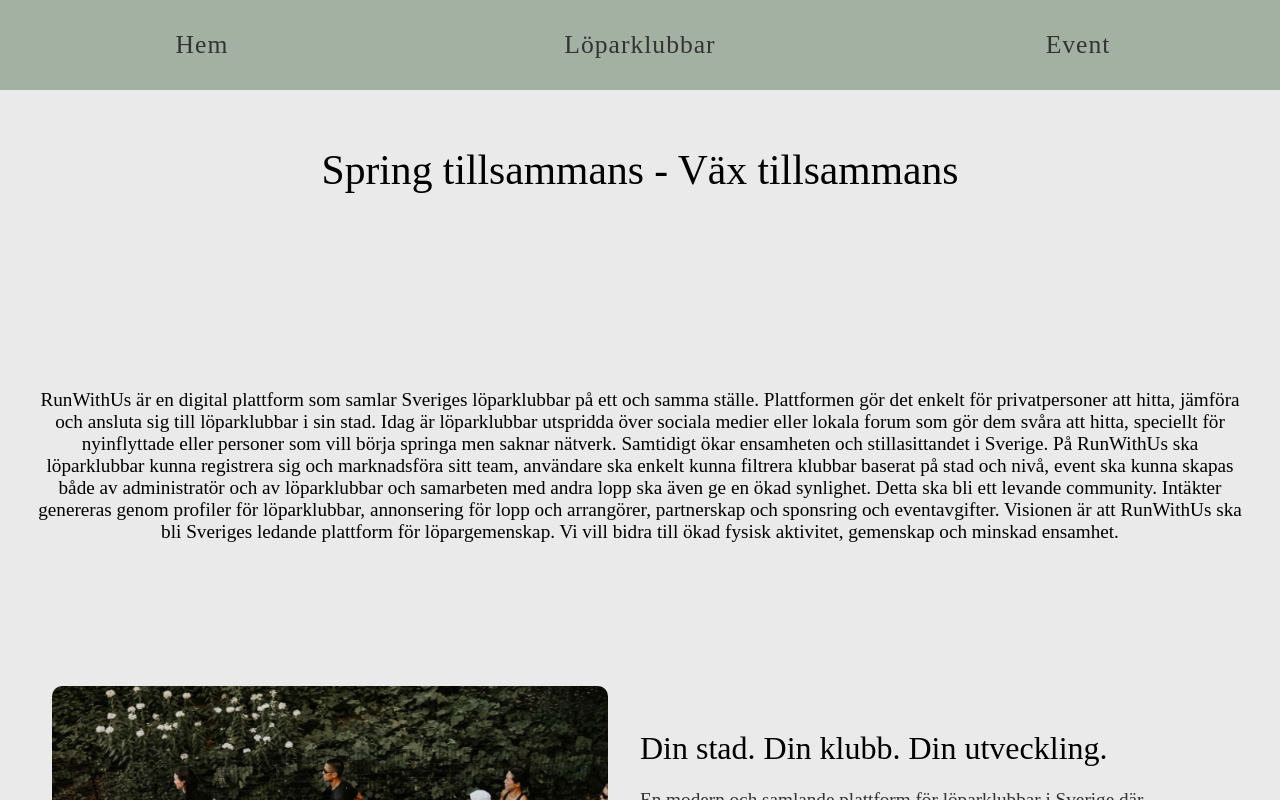
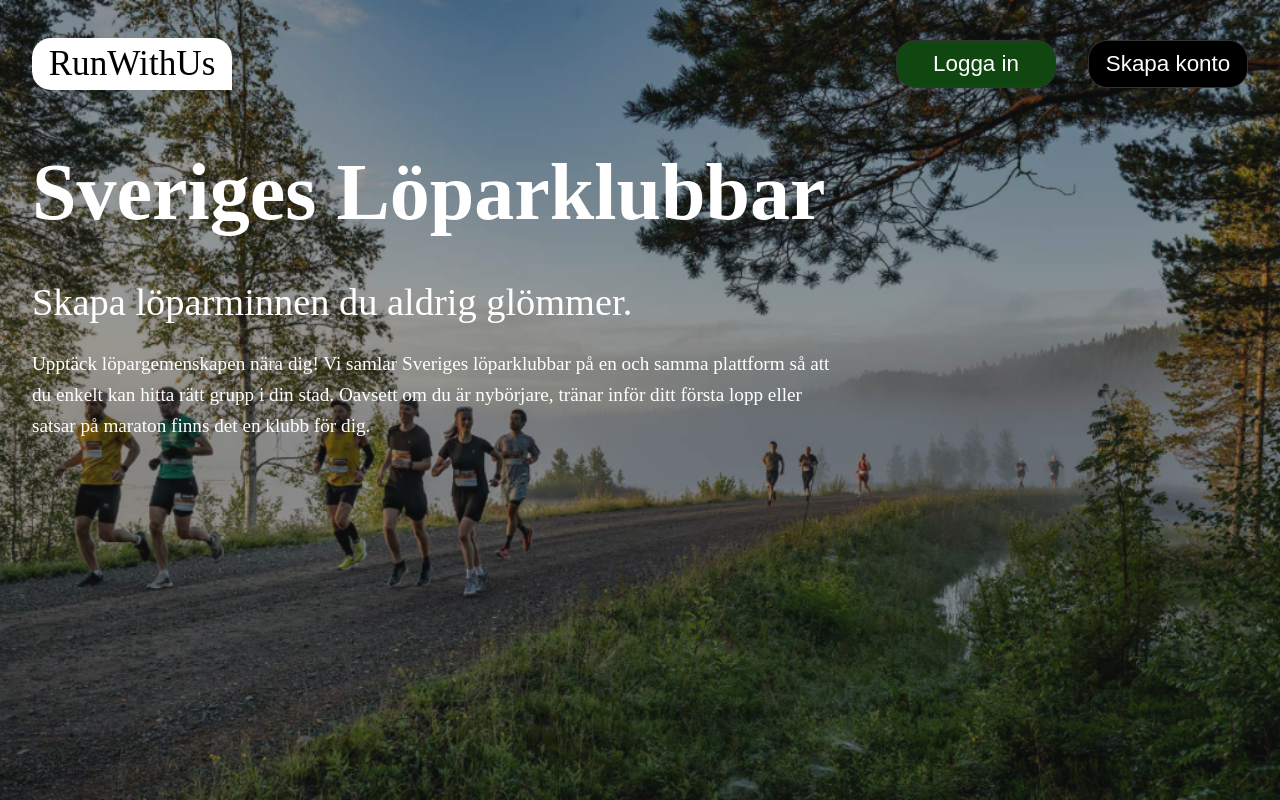
Before and after one commit to Pallicen/Loparklubbar, a React (Vite) app in the folder frontend/: page / in a window 1280 px wide. Shown: the top 800 px of the page. Built offline with nearby package versions, Linux system fonts and the light colour scheme.

Commit message:
Lagt till en sida på home-page och css

```diff
--- a/frontend/src/App.css
+++ b/frontend/src/App.css
@@ -1,35 +1,37 @@
 * {
-  margin: 0%;
-  padding: 0%;
+  margin: 0;
+  padding: 0;
 }
 
 .main-container {
   background-color: rgb(234, 234, 234);
 }
 
-main {
+.home, .event, .runclub, .login-menu, .text-overlay {
   margin-left: 2rem;
   margin-right: 2rem;
-  min-height: 100vh;
 }
 
 /* MENY */
 
 .navbar {
   background-color: rgb(162, 177, 162);
-  height: 5rem;
+  height: 6rem;
   display: flex;
   justify-content: space-around;
   align-items: center;
   padding: 5px;
 }
 
+
 header {
   position: sticky;
   z-index: 1000;
   top: 0;
+}
 
-}
+
+
 
 .btnLinkHome, .btnLinkEvent, .btnLinkRunclub {
   color: #333;
@@ -169,6 +171,13 @@
   }
 }
 
+@media (max-width: 768px) {
+  .home, .event, .runclub, .login-menu, .text-overlay {
+  margin-left: 1rem;
+  margin-right: 1rem;
+}
+}
+
 
 /* FOOTER */
 
--- a/frontend/src/App.tsx
+++ b/frontend/src/App.tsx
@@ -1,20 +1,31 @@
-import { Route, Routes } from 'react-router-dom'
+import { Route, Routes, useLocation } from 'react-router-dom'
 import './App.css'
 import './Home.css'
 import './Runclub.css'
 import './Event.css'
-import Meny from './components/Meny'
 import Home from './components/Pages/Home'
 import Events from './components/Pages/Events'
 import Runclubs from './components/Pages/Runclubs'
+import Meny from './components/Meny'
+import ScrollToTop from './components/ScrollToTop'
 
 function App() {
 
+  const location = useLocation();
+
+  const isHome = location.pathname === "/";
+
   return (
     <div className='main-container'>
-      <header>
+
+      <ScrollToTop />
+
+      {!isHome && (
+        <header className="header">
           <Meny />
-      </header>
+        </header>
+      )}
+
 
       <main>
         <Routes>
@@ -25,9 +36,11 @@
         </Routes>
       </main>
 
+
       <footer>
         <p>© 2026 Löparplattformen. Alla rättigheter reserverade.</p>
       </footer>
+
     </div>
   )
 }
--- a/frontend/src/Home.css
+++ b/frontend/src/Home.css
@@ -1,22 +1,60 @@
 /* HEM */
+
+.login-menu {
+  display: flex;
+  justify-content: space-between;
+  align-items: center;
+  height: 8rem;
+  gap: 10px;
+}
+
+.logo {
+  display: flex;
+  justify-content: center;
+  align-items: center;
+  font-size: 2.2rem;
+  box-sizing: border-box;
+  width: 12.5rem;
+  height: 3rem;
+  padding: 1.6rem;
+  background-color: white;
+  border-top-left-radius: 1.2rem;
+  border-top-right-radius: 1.2rem;
+  border-bottom-left-radius: 1.2rem;
+}
+
+.loginBtn {
+  height: 3rem;
+  width: 10rem;
+  border-radius: 1.2rem;
+  border: 0.5px solid #333;
+  color: white;
+  background-color: rgb(16, 71, 16);
+  font-size: 1.4rem;
+}
+
+.createAccountBtn {
+  height: 3rem;
+  width: 10rem;
+  border-radius: 1.2rem;
+  border: 0.5px solid #333;
+  color: white;
+  background-color: black;
+  font-size: 1.4rem;
+}
 
 .meny-header {
   display: flex;
-  height: 10rem;
+  height: 14rem;
   justify-content: center;
   text-align: center;
   align-items: center;
-  margin-bottom: 1rem;
   font-size: 2.6rem;
 }
 
-.affärsplan-sammanfattning {
+.account-buttons {
   display: flex;
-  justify-content: center;
-  align-items: center;
-  text-align: center;
-  font-size: 1.2rem;
-  height: 25rem;
+  gap: 2rem;
 }
 
 .meny-home-page {
@@ -25,6 +63,7 @@
   align-items: center;
   padding: 20px;
   gap: 2rem;
+  height: 60vh;
 }
 
 .meny-home-img {
@@ -81,3 +120,71 @@
     font-size: 1rem;
   }
 }
+
+.home-page1 {
+  display: flex;
+  height: 100vh;
+  width: 100%;
+  background-image: url('/src/assets/6.png');
+  background-size: cover;
+  background-position: center;
+  background-repeat: no-repeat;
+}
+
+.overlay {
+  height: 100vh;
+  width: 100%;
+  background-color: rgba(25, 25, 25, 0.45);
+}
+
+.text-overlay {
+  display: flex;
+  flex-direction: column;
+  justify-content: center;
+  color: white;
+  gap: 1rem;
+  font-size: 1.2rem;
+  box-sizing: border-box;
+  border-radius: 10px;
+  max-width: 50rem;
+  max-height: 40rem;
+  line-height: 1.6;
+}
+
+.title {
+  font-size: 5rem;
+}
+
+.p-loparminnen {
+  font-size: 2.4rem;
+}
+
+@media (max-width: 768px) {
+
+.title {
+  font-size: 2.4rem;
+}
+
+.p-loparminnen {
+  font-size: 1.8rem;
+}
+
+.logo {
+  width: 10rem;
+  font-size: 1.6rem;
+}
+
+.login-menu {
+  display: flex;
+  flex-direction: column;
+  justify-content: center;
+  height: 12rem;
+  gap: 1.6rem;
+}
+
+.account-buttons {
+  display: flex;
+  gap: 10px;
+}
+
+}
--- a/frontend/src/Runclub.css
+++ b/frontend/src/Runclub.css
@@ -11,15 +11,6 @@
   text-align: center;
   height: 10rem;
   font-size: 2.6rem;
-}
-
-.pruduktIde-beskrivning {
-  height: 25rem;
-  display: flex;
-  justify-content: center;
-  align-items: center;
-  text-align: center;
-  font-size: 1.2rem;
 }
 
 .RunclubCards {
--- a/frontend/src/components/Pages/Events.tsx
+++ b/frontend/src/components/Pages/Events.tsx
@@ -4,7 +4,7 @@
 
 const Events = () => {
   return (
-    <div>
+    <div className="event">
 
       <div className="eventTitle">
         <p>Kommande Lopp & Events</p>
--- a/frontend/src/components/Pages/Home.tsx
+++ b/frontend/src/components/Pages/Home.tsx
@@ -1,30 +1,47 @@
-import image from "/src/assets/3.png";
+
+import Meny from "../Meny";
+import image1 from "/src/assets/3.png";
+// import image2 from "/src/assets/6.png";
 
 const Home = () => {
   return (
-  <div>
+  <div className="home1">
+
+      <div className="home-page1">
+
+              <div className="overlay">
+
+                <div className="login-menu">
+                    <div>
+                        <p className="logo">RunWithUs</p>
+                    </div>
+                    <div className="account-buttons">
+                        <button className="loginBtn">Logga in</button>
+                        <button className="createAccountBtn">Skapa konto</button>
+                    </div>
+                </div>
+
+                <div className="text-overlay">
+                    <h1 className="title">Sveriges Löparklubbar</h1>
+                    <p className="p-loparminnen">Skapa löparminnen du aldrig glömmer.</p>
+                    <p>Upptäck löpargemenskapen nära dig! Vi samlar Sveriges löparklubbar på en och samma plattform så att du enkelt kan hitta rätt grupp i din stad. Oavsett om du är nybörjare, tränar inför ditt första lopp eller satsar på maraton finns det en klubb för dig.</p>
+                </div>
+             </div>
+      </div>
+
+      <header>
+          <Meny />
+        </header>
+
+    <div className="home">
 
       <div className="meny-header">
           <p>Spring tillsammans - Väx tillsammans</p>
       </div>
 
-      <div className="affärsplan-sammanfattning">
-        <p>RunWithUs är en digital plattform som samlar Sveriges löparklubbar på ett och samma ställe. Plattformen gör
-det enkelt för privatpersoner att hitta, jämföra och ansluta sig till löparklubbar i sin stad. Idag är löparklubbar
-utspridda över sociala medier eller lokala forum som gör dem svåra att hitta, speciellt för nyinflyttade eller
-personer som vill börja springa men saknar nätverk. Samtidigt ökar ensamheten och stillasittandet i Sverige.
-På RunWithUs ska löparklubbar kunna registrera sig och marknadsföra sitt team, användare ska enkelt kunna
-filtrera klubbar baserat på stad och nivå, event ska kunna skapas både av administratör och av löparklubbar och
-samarbeten med andra lopp ska även ge en ökad synlighet. Detta ska bli ett levande community.
-Intäkter genereras genom profiler för löparklubbar, annonsering för lopp och arrangörer, partnerskap och
-sponsring och eventavgifter.
-Visionen är att RunWithUs ska bli Sveriges ledande plattform för löpargemenskap. Vi vill bidra till ökad fysisk
-aktivitet, gemenskap och minskad ensamhet.</p>
-      </div>
-
       <div className="meny-home-page">
           <div className="meny-home-img">
-              <img src={ image } alt="MenyPage" className="menyPageImg" />
+              <img src={ image1 } alt="MenyPage" className="menyPageImg" />
           </div>
 
           <div className="meny-home-text">
@@ -36,6 +53,9 @@
           </div>
       </div>
 
+    </div>
+
+
   </div>
 );};
 
--- a/frontend/src/components/Pages/Runclubs.tsx
+++ b/frontend/src/components/Pages/Runclubs.tsx
@@ -3,18 +3,10 @@
 
 const Runclubs = () => {
   return (
-    <div>
+    <div className="runclub">
 
       <div className="runclubTitle">
         <p>Löparklubbar</p>
-      </div>
-
-      <div className="pruduktIde-beskrivning">
-        <p>Här finns en grundstruktur på det som kommer visas på sidan.
-          Projektidén är att de som har en löparklubb eller de som arrangerar ett lopp ska kunna marknadsföra det på sidan och att plattformen ska bli en självklar sida för löpare att gå in på.
-          En användare/klubb/förening behöver skapa och registrera ett konto, logga in och sedan fylla i uppgifter för att lägga till sin löparklubb på sidan (under löparklubbar).
-          För att lägga upp ett lopp/event behöver användare också vara inloggad och fylla i ett formulär för att sedan publicera det på sidan (under events).
-          För mer utveckling av plattformen vill jag även utveckla med ett användarkonto för privatpersoner med funktion att kunna dela upplevelser och integrera med varandra.</p>
       </div>
 
     <div className="runclub-container">
--- /dev/null
+++ b/frontend/src/components/ScrollToTop.tsx
@@ -0,0 +1,14 @@
+import { useEffect } from "react";
+import { useLocation } from "react-router-dom";
+
+const ScrollToTop = () => {
+  const { pathname } = useLocation();
+
+  useEffect(() => {
+    window.scrollTo(0, 0);
+  }, [pathname]);
+
+  return null;
+};
+
+export default ScrollToTop;
```
Also changed, not shown: frontend/src/assets/6.png (added).
